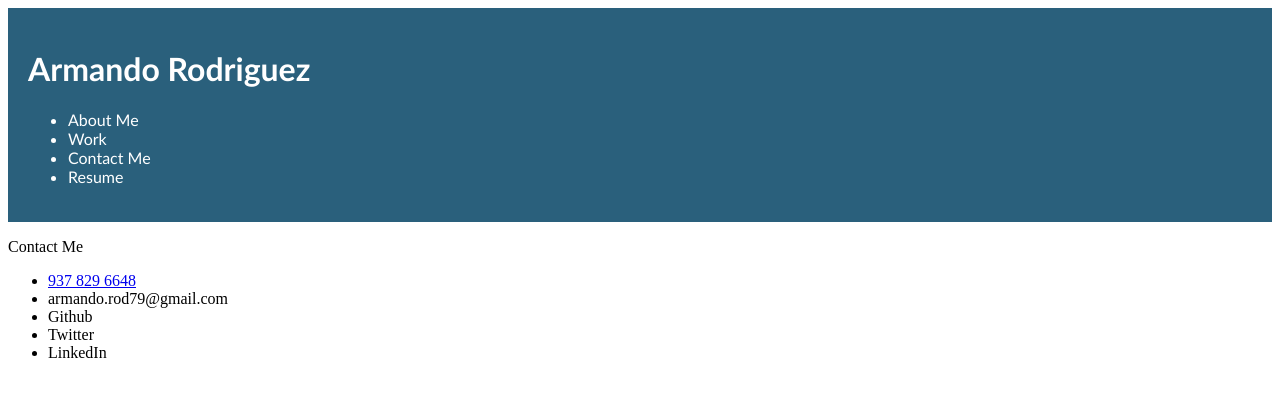
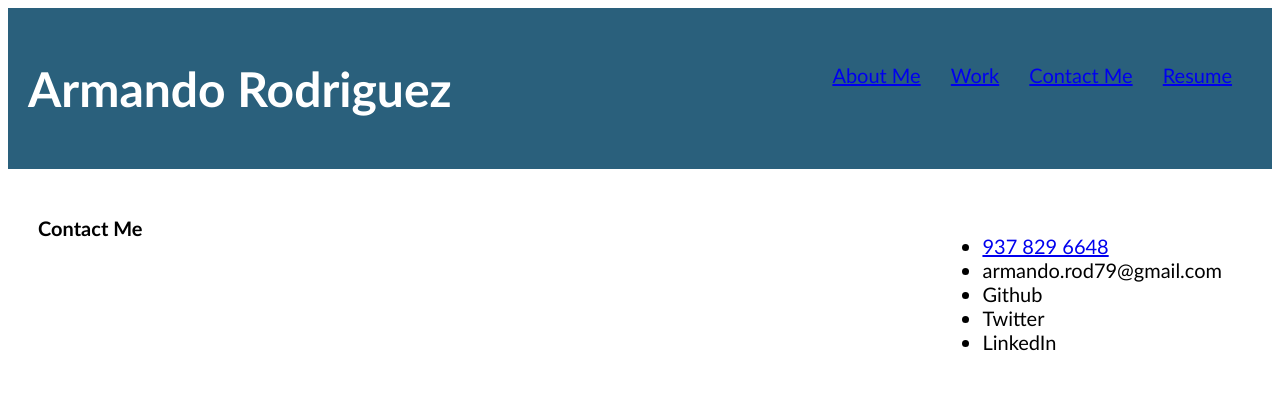
Before and after one commit to RamRod79/challenge-2-portfolio, a plain HTML site: page index.html in a window 1280 px wide. Drawn offline with Linux system fonts and the light colour scheme.

Commit message:
updates files

```diff
--- a/index.html
+++ b/index.html
@@ -12,17 +12,26 @@
 <body>
     <header class="header">
         <h1>Armando Rodriguez</h1>
-        <nav><ul>
-            <li>About Me</li>
-            <li>Work</li>
-            <li>Contact Me</li>
-            <li>Resume</li>
-        </ul>
-    </nav>
+        <nav>
+            <ul>
+                <li>
+                    <a href="#about-me">About Me</a>
+                </li>
+                <li>
+                    <a href="#work">Work</a>
+                </li>
+                <li>
+                    <a href="#contact-me">Contact Me</a>
+                </li>
+                <li>
+                    <a href="#resume">Resume</a>
+                </li>
+            </ul>
+        </nav>
     </header>
-    <footer>
+    <footer class="footer">
+        <h2>Contact Me</h2>
         <div>
-            <p>Contact Me</p>
             <ul>
                 <li> <a href="tel:9378296648">937 829 6648</a></li>
                 <li>armando.rod79@gmail.com</li>
--- a/style.css
+++ b/style.css
@@ -4,3 +4,42 @@
     background-color: #2a607c;
     color: #ffffff;
 }
+
+.header h1 {
+    display: inline-block;
+    font-size: 48px;
+}
+.header nav {
+    padding-top: 15px;
+    margin-right: 20px;
+    float: right;
+    font-family: 'Gill Sans', 'Gill Sans MT', Calibri, 'Trebuchet MS', sans-serif;
+    font-size: 20px;
+}
+
+.header nav ul li {
+    display: inline-block;
+    margin-left: 25px;
+}
+
+.footer {
+    padding: 30px;
+    clear: both;
+    font-family: 'Trebuchet MS', 'Lucida Sans Unicode', 'Lucida Grande', 'Lucida Sans', Arial, sans-serif;
+   }
+
+.footer h2 {
+    display: inline-block;
+    font-size: 20px;
+}
+.footer div {
+    padding-top: 15px;
+    margin-right: 20px;
+    float: right;
+    font-family: 'Gill Sans', 'Gill Sans MT', Calibri, 'Trebuchet MS', sans-serif;
+    font-size: 20px;
+}
+.footer h2 ul li {
+    display: inline-block;
+    margin-left: 25px;
+}
```
